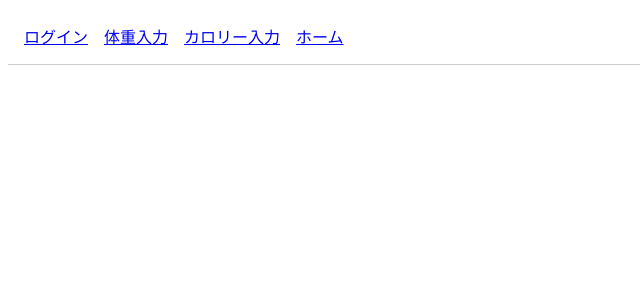
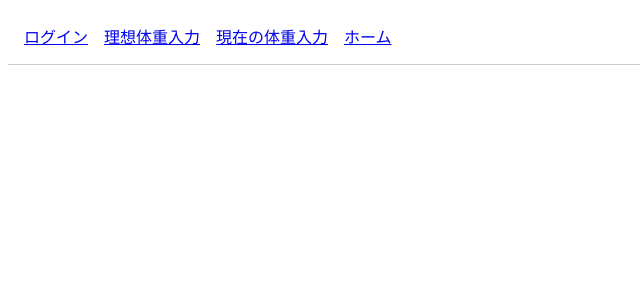
Before and after one commit to kajiLabTeam/DEBUKATU_frontend2, a React (Create React App) app: page / in a window 1280 px wide. Before the commit this address had no page. Shown: the top 300 px of the page, without its empty margins (0-640 px from the left). Built offline with nearby package versions, Linux system fonts and the light colour scheme.

Commit message:
fix : headerの表示名の変更

```diff
--- a/src/App.tsx
+++ b/src/App.tsx
@@ -40,8 +40,8 @@ export const App = () => {
       {/* 全ページ共通のナビゲーション */}
       <nav style={navStyle}>
         <Link to="/userLogin" style={linkStyle}>ログイン</Link>
-        <Link to="/modelWeightInput" style={linkStyle}>体重入力</Link>
-        <Link to="/currentWeightInput" style={linkStyle}>カロリー入力</Link>
+        <Link to="/modelWeightInput" style={linkStyle}>理想体重入力</Link>
+        <Link to="/currentWeightInput" style={linkStyle}>現在の体重入力</Link>
         <Link to="/home" style={linkStyle}>ホーム</Link>
       </nav>
 
```
